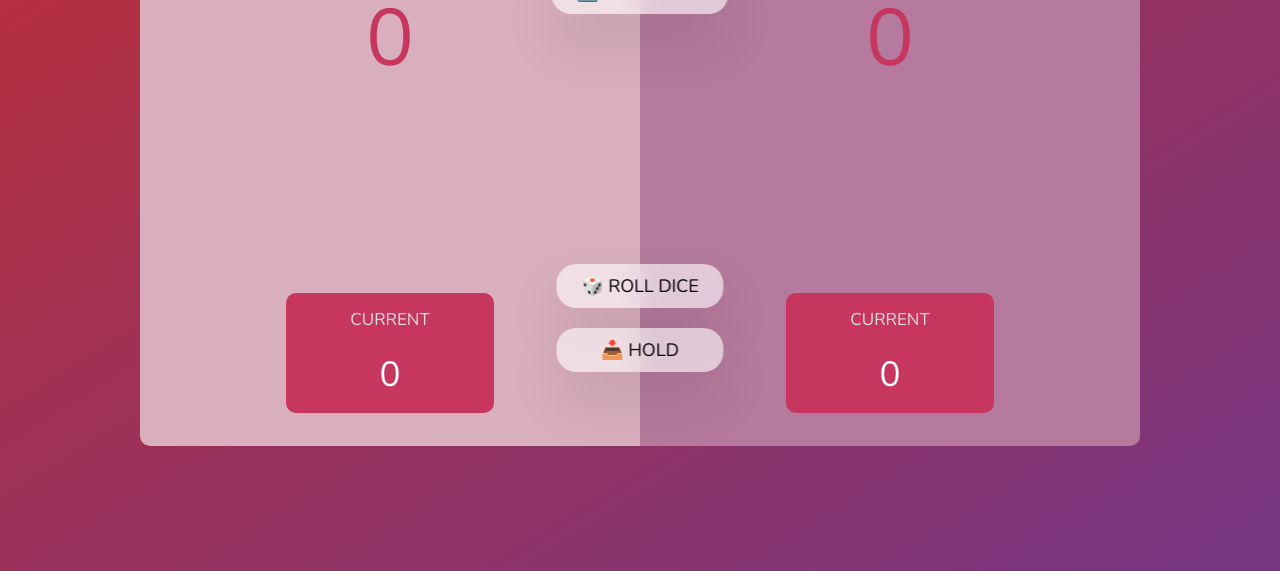
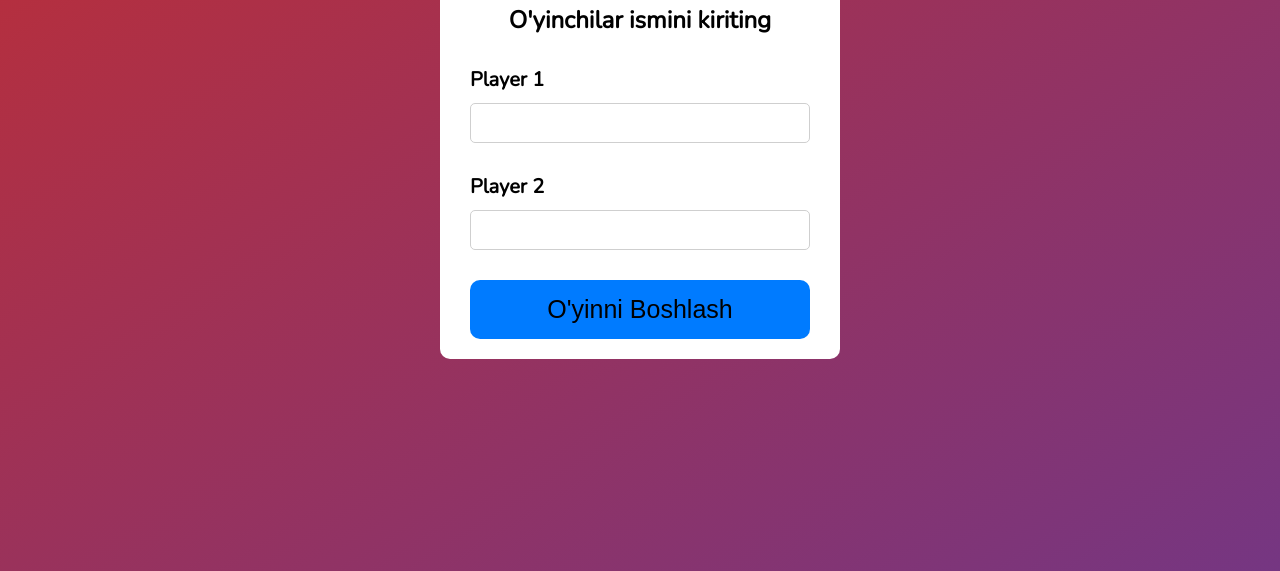
Before and after one commit to karimovnurullo/Pig-Game, a plain HTML site: page index.html in a window 1280 px wide. Shown: the part 229-800 px from the top of the page. Drawn offline with nearby package versions, Linux system fonts and the light colour scheme.

Commit message:
New commit

```diff
--- /dev/null
+++ b/assets/css/login.css
@@ -0,0 +1,52 @@
+
+.log-in {
+    width: 400px;
+    height: -moz-fit-content;
+    height: fit-content;
+    background-color: #fff;
+    border-radius: 10px;
+    padding: 20px 30px;
+    display: flex;
+    flex-direction: column;
+    gap: 30px;
+  }
+  .log-in label {
+    display: flex;
+    font-size: 20px;
+    font-weight: 600;
+    margin-bottom: 10px;
+  }
+  .log-in .input {
+    width: 100%;
+    height: 40px;
+    border-radius: 5px;
+    padding: 0 10px;
+    font-size: 20px;
+    outline: none;
+    border: 0;
+    border: 1px solid #cfcfcf;
+  }
+  .log-in h2 {
+    text-align: center;
+  }
+  .log-in button {
+    border: 0;
+    width: 100%;
+    padding: 15px 0;
+    font-size: 25px;
+    background: #007BFF;
+    border-radius: 10px;
+    cursor: pointer;
+    -webkit-user-select: none;
+       -moz-user-select: none;
+            user-select: none;
+    transition: all 0.2s;
+  }
+  .log-in button:active {
+    transform: scale(0.95);
+  }
+  .log-in form {
+    display: flex;
+    flex-direction: column;
+    gap: 30px;
+  }
--- a/assets/css/main.scss
+++ b/assets/css/main.scss
@@ -19,6 +19,62 @@ body {
     justify-content: center;
     align-items: center;
 
+    .log-in {
+        width: 400px;
+        height: fit-content;
+        background-color: #fff;
+        border-radius: 10px;
+        padding: 20px 30px;
+        display: flex;
+        flex-direction: column;
+        gap: 30px;
+
+        label {
+            display: flex;
+            font-size: 20px;
+            font-weight: 600;
+            margin-bottom: 10px;
+        }
+
+        .input {
+            width: 100%;
+            height: 40px;
+            border-radius: 5px;
+            padding: 0 10px;
+            font-size: 20px;
+            outline: none;
+            border: 0;
+            border: 1px solid #cfcfcf;
+        }
+
+        h2 {
+            text-align: center;
+            // margin-bottom: 30px;
+        }
+        button{
+            border: 0;
+            width: 100%;
+            padding: 15px 0;
+            font-size: 25px;
+            background: #007BFF;
+            border-radius: 10px;
+            cursor: pointer;
+            user-select: none;
+            transition: all 0.2s;
+
+            &:active{
+                transform: scale(0.95);
+            }
+        }
+        form{
+            display: flex;
+            flex-direction: column;
+            gap: 30px;
+
+
+        }
+    }
+
     .main {
         position: relative;
         max-width: 1000px;
@@ -28,6 +84,7 @@ body {
         display: flex;
         background: red;
         overflow: hidden;
+        display: none;
 
         &-left {
             width: 50%;
@@ -41,7 +98,7 @@ body {
             background: #B57A9D;
         }
 
-        .players{
+        .players {
             display: flex;
             flex-direction: column;
             justify-content: center;
@@ -72,12 +129,13 @@ body {
                 align-items: center;
                 gap: 20px;
 
-                .current{
+                .current {
                     font-size: 17px;
                     color: #dddddd;
                     text-transform: uppercase;
                 }
-                .current-score{
+
+                .current-score {
                     font-size: 35px;
                     color: #fff;
                 }
@@ -93,7 +151,8 @@ body {
                 text-transform: uppercase;
             }
         }
-        .dice{
+
+        .dice {
             position: absolute;
             top: 50%;
             left: 50%;
@@ -103,10 +162,12 @@ body {
             background: #fff;
 
         }
-        .dice.hidden{
+
+        .dice.hidden {
             display: none;
         }
-        .center{
+
+        .center {
             position: absolute;
             top: 50%;
             left: 50%;
@@ -120,7 +181,9 @@ body {
             gap: 250px;
             user-select: none;
 
-            .new-game-btn, .roll-btn, .hold-btn{
+            .new-game-btn,
+            .roll-btn,
+            .hold-btn {
                 padding: 10px 25px;
                 background-color: rgba(255, 255, 255, 0.6);
                 backdrop-filter: blur(10px);
@@ -133,11 +196,12 @@ body {
                 transition: all 0.2s;
                 box-shadow: 0 1.75rem 3.5rem rgb(0 0 0 / 10%);
 
-                &:active{
+                &:active {
                     transform: scale(0.98) translateY(3px);
                 }
             }
-            .center-bottom{
+
+            .center-bottom {
                 display: flex;
                 flex-direction: column;
                 gap: 20px;
--- a/assets/js/app.js
+++ b/assets/js/app.js
@@ -83,6 +83,36 @@ btnNew.addEventListener('click', init);
 
 
 
+const submit = document.querySelector('.submit'),
+    input1 = document.querySelector('.input-1'),
+    input2 = document.querySelector('.input-2'),
+    player1Name = document.querySelector('.player-name1'),
+    player2Name = document.querySelector('.player-name2'),
+    mainDiv = document.querySelector('.main'),
+    loginDiv = document.querySelector('.log-in');
+
+submit.addEventListener('click', () => {
+    let player1Value;
+    let player2Value;
+    if (player1Value === "") {
+        input1.style.border = "1px solid red";
+
+    } else if (player2Value === "") {
+        input1.style.border = "1px solid red";
+    }
+    else{
+        player1Value = input1.value;
+        player2Value = input2.value;
+    }
+    if (player1Value && player2Value) {
+        player1Name.textContent = player1Value;
+        player2Name.textContent = player2Value;
+        mainDiv.style.display = "flex";
+        loginDiv.style.display = "mone";
+    }
+
+});
+
 // let generateDiv = document.querySelector('.genetate-div');
 // let mainDiv = document.querySelector('.main');
 // let rollBtn = document.querySelector('.roll-btn');
--- a/index.html
+++ b/index.html
@@ -9,6 +9,20 @@
 </head>
 <body>
     <div class="container">
+        <div class="log-in">
+            <h2>O'yinchilar ismini kiriting</h2>
+            <!-- <form class="form"> -->
+                <div>
+                    <label for="">Player 1</label>
+                    <input type="text" class="input input-1" autofocus>
+                </div>
+                <div>
+                    <label for="">Player 2</label>
+                    <input type="text" class="input input-2">
+                </div>
+                <button type="submit" class="submit">O'yinni Boshlash</button>
+            <!-- </form> -->
+        </div>
         <div class="main">
             <!-- <div class="genetate-div"> -->
                 <img src="./assets/images/1.png" class="image dice" alt="">
@@ -22,7 +36,7 @@
             </div>
             <div class="main-left player--0 players active">
                 <div>
-                    <div class="player-name">Player 1</div>
+                    <div class="player-name player-name1">Player 1</div>
                     <div class="player-score " id="score--0"></div>
                 </div>
                 <div class="board">
@@ -32,7 +46,7 @@
             </div>
             <div class="main-right player--1 players">
                 <div>
-                    <div class="player-name">Player 2</div>
+                    <div class="player-name player-name2">Player 2</div>
                     <div class="player-score" id="score--1"></div>
                 </div>
                 <div class="board">
```
Also changed, not shown: login.html (added, +16 -0 lines), assets/css/main.css, 2 other files.
